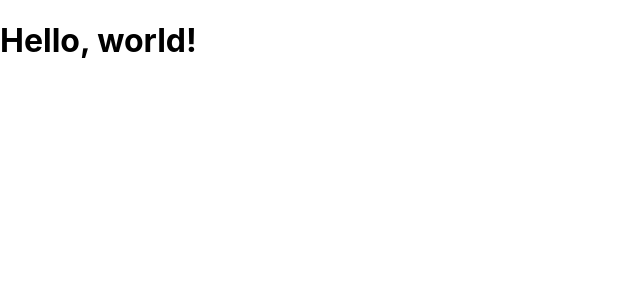
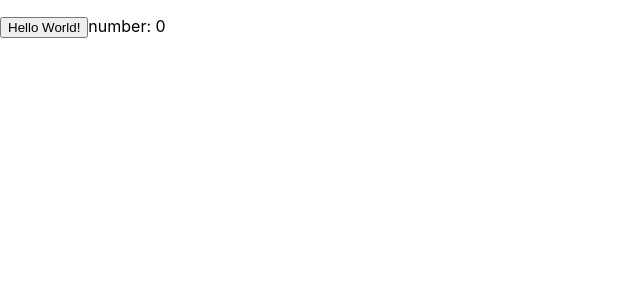
Before and after one commit to rexlo317/react-counter, a React (Create React App) app: page / in a window 1280 px wide. Shown: the top 300 px of the page, without its empty margins (0-640 px from the left). Built offline with nearby package versions, Linux system fonts and the light colour scheme.

Commit message:
feat: hello world button and text

```diff
--- a/src/App.js
+++ b/src/App.js
@@ -1,24 +1,13 @@
 import React, { Component } from 'react';
 import logo from './logo.svg';
-import './App.css';
+//import './App.css';
 
 class App extends Component {
   render() {
     return (
       <div className="App">
         <header className="App-header">
-          <img src={logo} className="App-logo" alt="logo" />
-          <p>
-            Edit <code>src/App.js</code> and save to reload.
-          </p>
-          <a
-            className="App-link"
-            href="https://reactjs.org"
-            target="_blank"
-            rel="noopener noreferrer"
-          >
-            Learn React
-          </a>
+          <p><button>Hello World!</button>number: 0</p>
         </header>
       </div>
     );
--- a/src/index.js
+++ b/src/index.js
@@ -4,9 +4,7 @@
 import App from './App';
 import * as serviceWorker from './serviceWorker';
 
-ReactDOM.render(
-    <h1>Hello, world!</h1>,
-    document.getElementById('root'));
+ReactDOM.render(<App />, document.getElementById('root'));
 
 // If you want your app to work offline and load faster, you can change
 // unregister() to register() below. Note this comes with some pitfalls.
```
